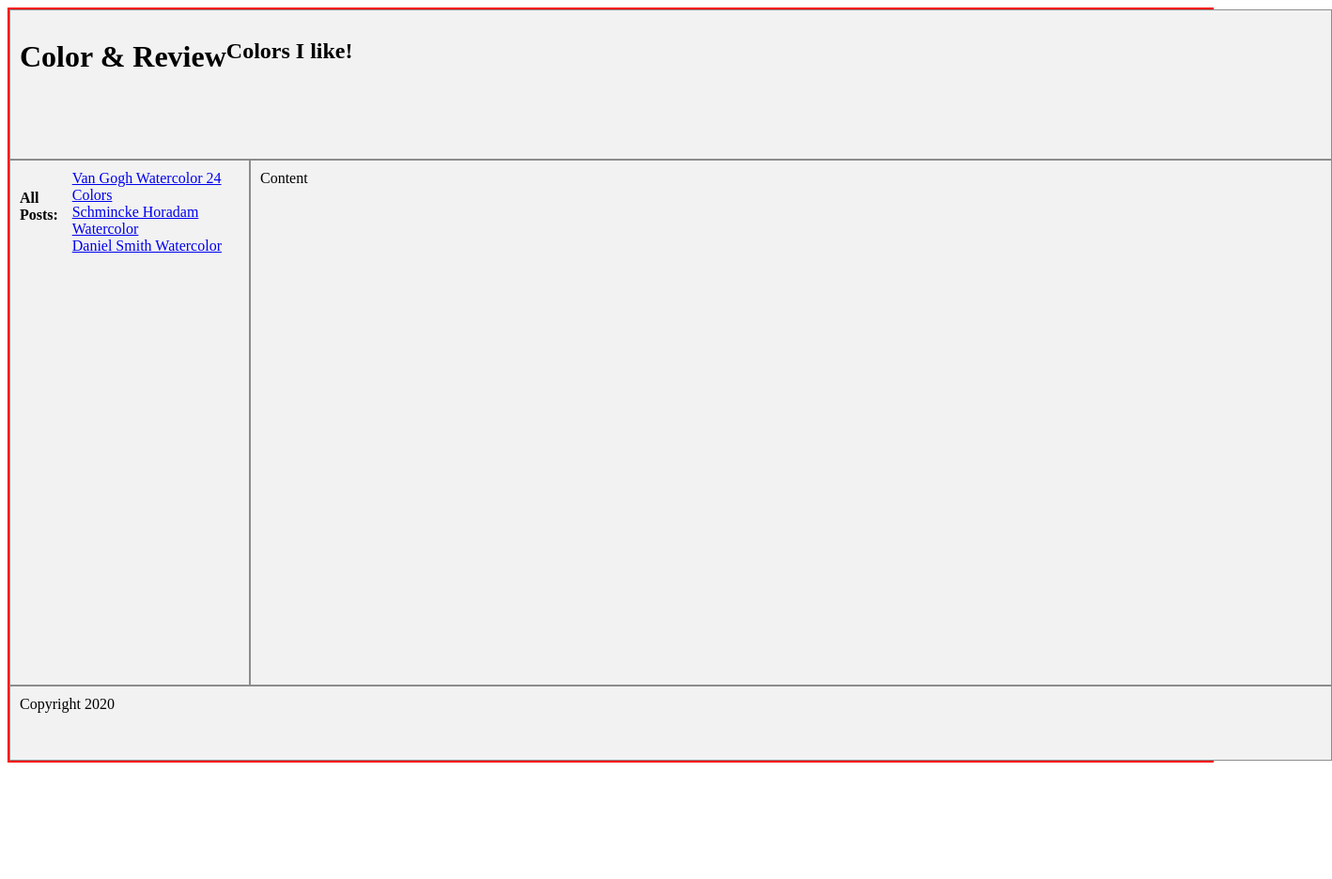
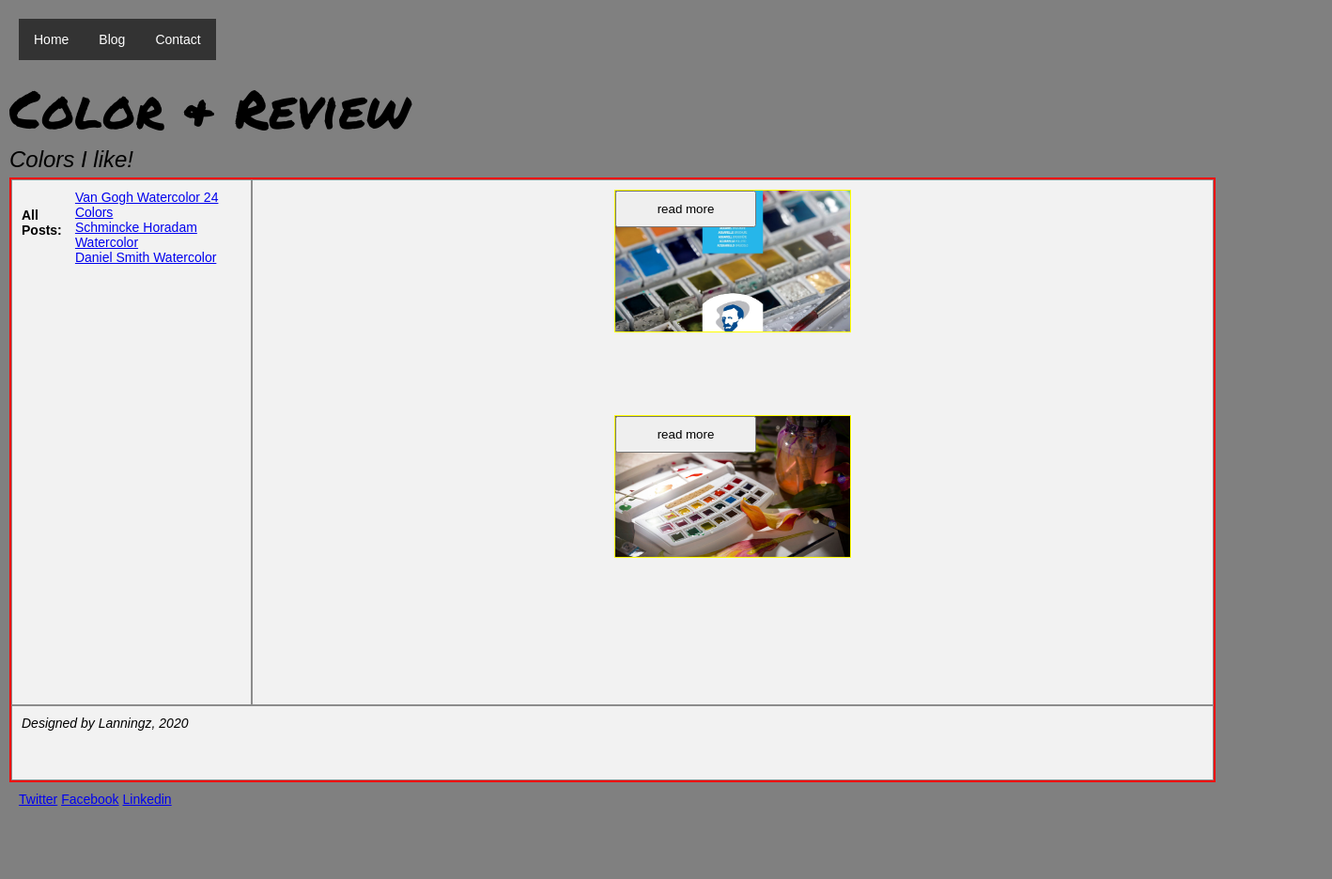
Before and after one commit to Nllai/Blog-Website-practice, a plain HTML site: page docs/index.html in a window 1280 px wide. Shown: the whole page at 94% size, 1418 px wide, since content can reach past the window. Before the commit the page ends 820 px from the top, so only its background shows below. Drawn offline with Linux system fonts and the light colour scheme; a web font is replaced by a local one.

Commit message:
update bg

```diff
--- /dev/null
+++ b/docs/css/footer.css
@@ -0,0 +1,5 @@
+footer{
+    height: 10vh;
+    padding: 10px;
+    background-color: grey;
+}
--- /dev/null
+++ b/docs/css/layout.css
@@ -0,0 +1,11 @@
+body{
+    font-family: "Montserrat",Sans-serif;
+    font-size: 14px;
+    background-color:grey;
+    margin: auto;
+    padding: 10px;
+}
+.button{
+    width: 150px;
+    padding: 10px;
+}
--- /dev/null
+++ b/docs/css/main.css
@@ -0,0 +1,149 @@
+
+@import url("layout.css");
+@import url("nav.css");
+@import url("footer.css");
+@import url(https://weloveiconfonts.com/api/?family=zocial);
+
+.title{
+    font-size: 7vh;
+    font-family: 'Permanent Marker', cursive;
+}
+.subtitle{
+    font-size: 3vh;
+    font-family: "Montserrat",Sans-serif;
+    padding-bottom: 5px;
+}
+.container{
+    display: grid;
+    border: 2px solid red;
+    width: 100vw;
+
+    grid-template-rows: 20vh 70vh 10vh;
+    grid-template-areas:
+    "sd"
+    "main"
+    "ft"
+}
+.box{
+    display: flex;
+    border: 1px solid #8C8C8C;
+    background-color: #F2F2F2;
+    justify-content: start;
+    align-items: start;
+
+
+}
+#navtitle{
+    order: 1;
+    grid-area: nav;
+
+}
+#sidebarbox{
+    order: 2;
+    grid-area: sd;
+
+}
+#contentbox{
+    order: 3;
+    grid-area: main;
+}
+#nestedGrid{
+    display: grid;
+    grid-template-columns: 70vw;
+    grid-template-rows: 30vh;
+    margin-left: auto;
+    margin-right: auto;
+
+    }
+    .example{
+    width: 250px;
+    height: 150px;
+    border: 1px solid yellow;
+    margin-left: auto;
+    margin-right: auto;
+    }
+    #one{
+    background-image: url('../images/1.jpg');
+    background-size: cover;
+    background-repeat: no-repeat;
+
+    }
+
+    #two{
+    background-image: url('../images/2.jpg');
+    background-size: cover;
+    background-repeat: no-repeat;
+
+    }
+
+#footerbox{
+    order: 4;
+    grid-area: ft;
+}
+
+@media(min-width: 601px) and (max-width: 900px){
+    .container{
+        grid-template-columns: 30vw 50vw 20vw;
+        grid-template-rows: 60vh 10vh;
+        grid-template-areas:
+
+        "sd main main main "
+        "ft ft ft ft"
+    }
+    .box{
+        padding: 20px;
+    }
+    #headerbox{
+        order: 1;
+        grid-area: hd;
+    }
+    #sidebarbox{
+        order: 2;
+        grid-area: sd;
+    }
+    #contentbox{
+        order: 3;
+        grid-area: main;
+    }
+    #footerbox{
+        order: 4;
+        grid-area: ft;
+    }
+}
+    @media(min-width: 901px){
+        .container{
+            grid-template-columns: 20vw 20vw 60vw;
+            grid-template-rows: 70vh 10vh;
+            grid-template-areas:
+            "sd main main main"
+            "ft ft ft ft"
+        }
+
+        .box{
+            padding: 10px;
+        }
+        #headerbox{
+            order: 1;
+            grid-area: hd;
+
+        }
+        #sidebarbox{
+            order: 2;
+            grid-area: sd;
+
+        }
+        #contentbox{
+            order: 3;
+            grid-area: main;
+
+        }
+        #footerbox{
+            order: 4;
+            grid-area: ft;
+
+        }
+    }
+
+    [class*="zocial-"]:before {
+        font-family: 'zocial', sans-serif;
+      }
--- /dev/null
+++ b/docs/css/nav.css
@@ -0,0 +1,29 @@
+nav{
+    display:flex;
+    flex-wrap: wrap;
+    width: 100%;
+    padding: 10px;
+}
+ul {
+    list-style-type: none;
+    margin: 0;
+    padding: 0;
+    overflow: hidden;
+    background-color: #333;
+  }
+
+  li {
+    float: left;
+  }
+
+  li a {
+    display: block;
+    color: white;
+    text-align: center;
+    padding: 14px 16px;
+    text-decoration: none;
+  }
+
+  li a:hover {
+    background-color: #111;
+  }
--- /dev/null
+++ b/docs/css/post.css
@@ -0,0 +1,21 @@
+
+@import url("nav.css");
+@import url(https://weloveiconfonts.com/api/?family=zocial);
+
+.image{
+    width:40%;
+    height: 40%;
+
+
+}
+body{
+    font-family: "Montserrat",Sans-serif;
+    font-weight: bold;
+    font-style: italic;
+    /* zocial */
+}
+
+
+[class*="zocial-"]:before {
+    font-family: 'zocial', sans-serif;
+  }
--- a/docs/index.html
+++ b/docs/index.html
@@ -1,20 +1,57 @@
 <html>
-<link rel="stylesheet" href="main.css">
+<head>
+    <meta charset="UTF-8">
+    <meta name="viewport" content="width=device-width, initial-scale=1">
+    <link rel="stylesheet" href="css/main.css">
+    <link rel="stylesheet" href="https://weloveiconfonts.com/api/?family=zocial" />
+    <link href="https://fonts.googleapis.com/css2?family=Permanent+Marker&display=swap" rel="stylesheet">
+
+
+    <nav>
+        <ul id="nav-flex-title">
+            <li class="nav-item"><a class="nav-link" href="index.html">Home</a></li>
+            <li class="nav-item"><a class="nav-link" href="post.html">Blog</a></li>
+            <li class="nav-item"><a class="nav-link" href="contact.html">Contact</a></li>
+        </ul>
+      </nav>
+    <div class="title">Color & Review</div>
+    <div class="subtitle"><i>Colors I like!</i></div>
+</head>
+
 <body>
 <div class="container">
-    <div class="box" id="headerbox">
-        <h1>Color & Review</h1>
-        <h2>Colors I like!</h2>
-    </div>
     <div class="box" id="sidebarbox"><h4>All Posts:</h4><br>
     <a href="post.html">Van Gogh Watercolor 24 Colors
-        <br>Schmincke Horadam Watercolor<br>Daniel Smith Watercolor</a></div>
-    <div class="box" id="contentbox">Content</div>
-    <div class="box" id="footerbox">Copyright 2020</div>
-
+    <br>Schmincke Horadam Watercolor<br>Daniel Smith Watercolor</a></div>
+    <div class="box" id="contentbox">
+        <div id="nestedGrid">
+            <div id="one" class="example">
+                <a href="post.html">
+                    <button class="button" >read more</button>
+                </a>
+            </div>
+            <div id="two" class="example">
+                <a href="post.html">
+                <button class="button">read more</button>
+                </a>
+            </div>
+        </div>
+    </div>
+    <div class="box" id="footerbox">
+        <em>Designed by Lanningz, 2020</em>
+    </div>
 
 </div>
+</body>
+<footer>
+    <div class="social">
+        <div class="social">
+            <a href="https://www.twitter.com" class="zocial-twitter">Twitter</a>
+            <a href="https://www.facebook.com" class="zocial-facebook">Facebook</a>
+            <a href="http://www.linkedin.com" class="zocial-linkedin">Linkedin</a>
 
-</body>
+          </div>
+    </div>
+</footer>
 
 </html>
--- a/docs/main.css
+++ /dev/null
@@ -1,107 +0,0 @@
-
-.container{
-    display: grid;
-    border: 2px solid red;
-    background-color: #8C8C8C;
-    width: 100vw;
-    height: 100vh;
-    grid-template-columns: repeat(3 35px);
-    grid-template-rows: 20vh 30vh 40vh 10vh;
-    grid-template-areas:
-    "hd"
-    "sd"
-    "main"
-    "ft"
-}
-.box{
-    display: flex;
-    border: 1px solid #8C8C8C;
-    background-color: #F2F2F2;
-    justify-content: start;
-    align-items: start;
-
-
-
-}
-#headerbox{
-    order: 1;
-    grid-area: hd;
-
-}
-#sidebarbox{
-    order: 2;
-    grid-area: sd;
-
-}
-#contentbox{
-    order: 3;
-    grid-area: main;
-}
-#footerbox{
-    order: 4;
-    grid-area: ft;
-
-}
-
-@media(min-width: 601px) and (max-width: 900px){
-    .container{
-        grid-template-columns: 30vw 50vw 20vw;
-        grid-template-rows: 20vh 60vh 20vh;
-        grid-template-areas:
-        "hd hd hd hd hd hd hd hd"
-        "sd main main main main main main main"
-        "ft ft ft ft ft ft ft ft"
-    }
-    .box{
-        padding: 20px;
-    }
-    #headerbox{
-        order: 1;
-        grid-area: hd;
-    }
-    #sidebarbox{
-        order: 2;
-        grid-area: sd;
-    }
-    #contentbox{
-        order: 3;
-        grid-area: main;
-    }
-    #footerbox{
-        order: 4;
-        grid-area: ft;
-    }
-}
-@media(min-width: 901px){
-    .container{
-        grid-template-columns: 20vw 20vw 70vw;
-        grid-template-rows: 20vh 70vh 10vh;
-        grid-template-areas:
-        "hd hd hd hd hd hd hd hd"
-        "sd main main main main main main main"
-        "ft ft ft ft ft ft ft ft"
-    }
-    .box{
-        padding: 10px;
-    }
-    #headerbox{
-        order: 1;
-        grid-area: hd;
-
-    }
-    #sidebarbox{
-        order: 2;
-        grid-area: sd;
-
-    }
-    #contentbox{
-        order: 3;
-        grid-area: main;
-
-    }
-    #footerbox{
-        order: 4;
-        grid-area: ft;
-
-    }
-}
--- a/docs/post.css
+++ /dev/null
@@ -1,6 +0,0 @@
-
-.image{
-    width:40%;
-    height: 40%;
-
-}
```
Also changed, not shown: docs/post.html (+26 -7 lines).
